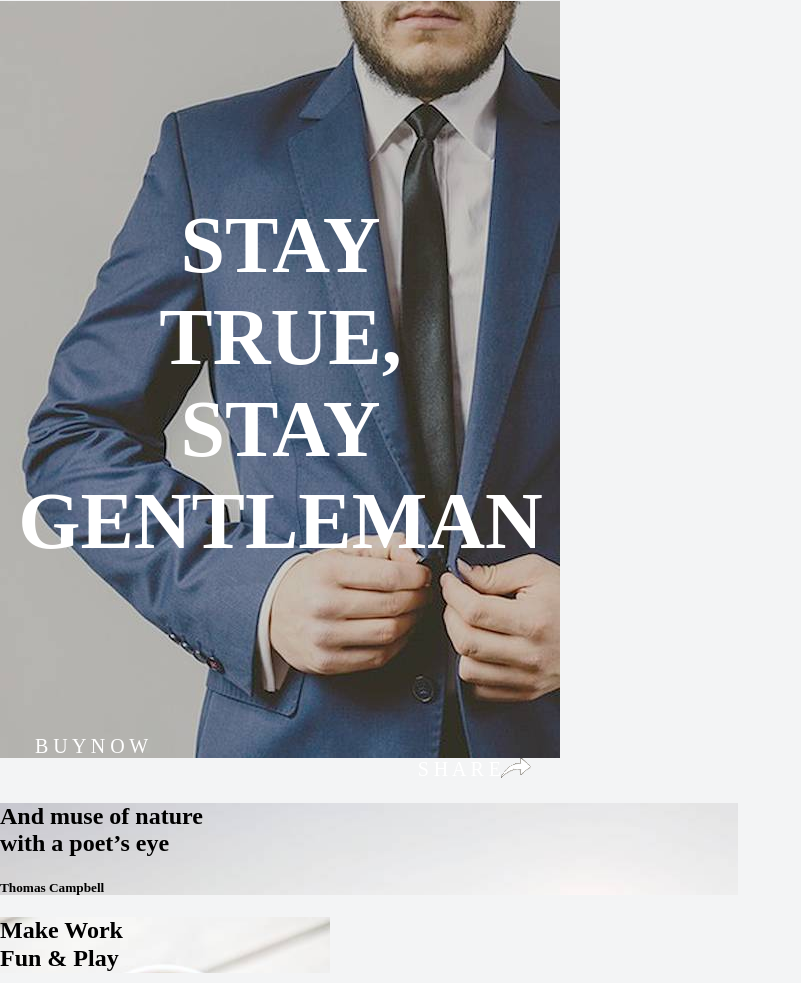
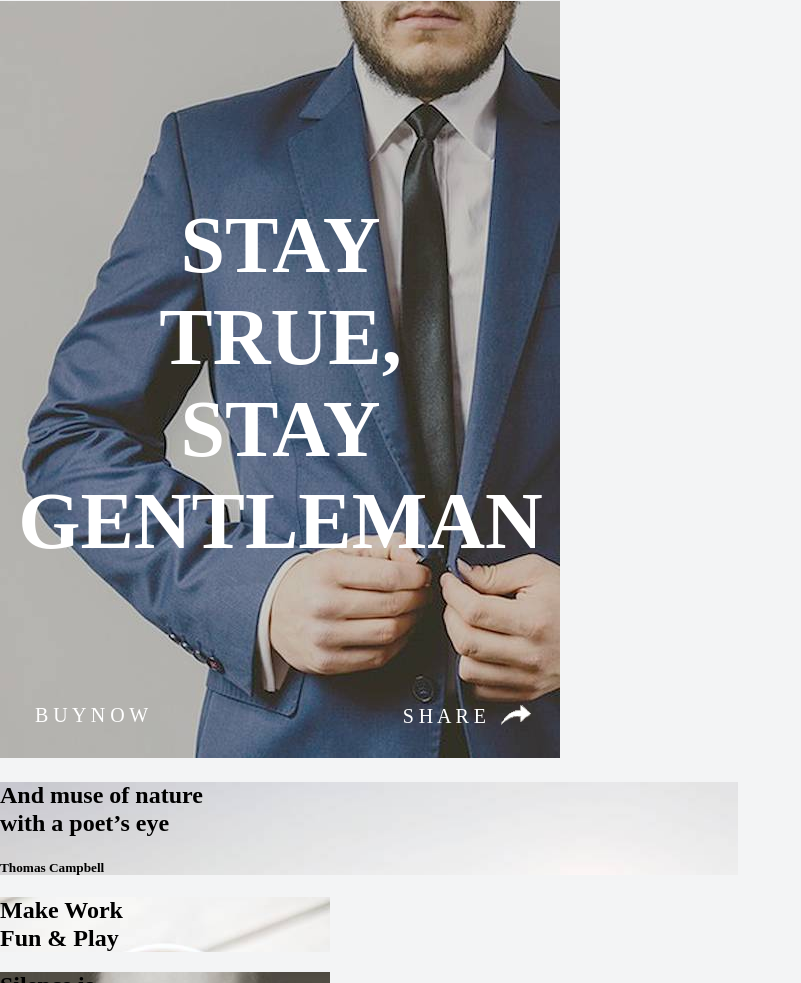
Before and after one commit to JLedezmaC/Proyecto-css-html-, a website: page index.html in a window 1280 px wide. Shown: the part 4875-5858 px from the top of the page, without its empty margins (0-801 px from the left). Drawn offline with Linux system fonts and the light colour scheme.

Commit message:
Agrego el footer

```diff
--- a/sass/partials/_footer.scss
+++ b/sass/partials/_footer.scss
@@ -42,11 +42,14 @@
     font-size: 80px;
     color: white;
     font-weight: bold;
+    padding-bottom: 195px;
 }
 
 .ancord-izq{
-    padding-top: 168px;
     margin-left: 35px;
+    position: absolute;
+    bottom: 35px;
+    left: 0;
 }
 .ancord-izq a{
     text-decoration: none;
@@ -65,4 +68,10 @@
 .ancord-dere{
     float: right;
     padding-right: 30px;
+    position: absolute;
+    bottom: 33px;
+    right: 0;
 }
+.ancord-dere img{
+    margin-left: 15px;
+}
--- a/sass/partials/_global.scss
+++ b/sass/partials/_global.scss
@@ -9,6 +9,7 @@
 .background-gentleman{
     background-image: url("../images/4.jpg");
     @include Background;
+    position: relative;
 }
 .background-mountain-men{
     background-image: url("../images/5.jpg");
```
Also changed, not shown: css/styles.css.
